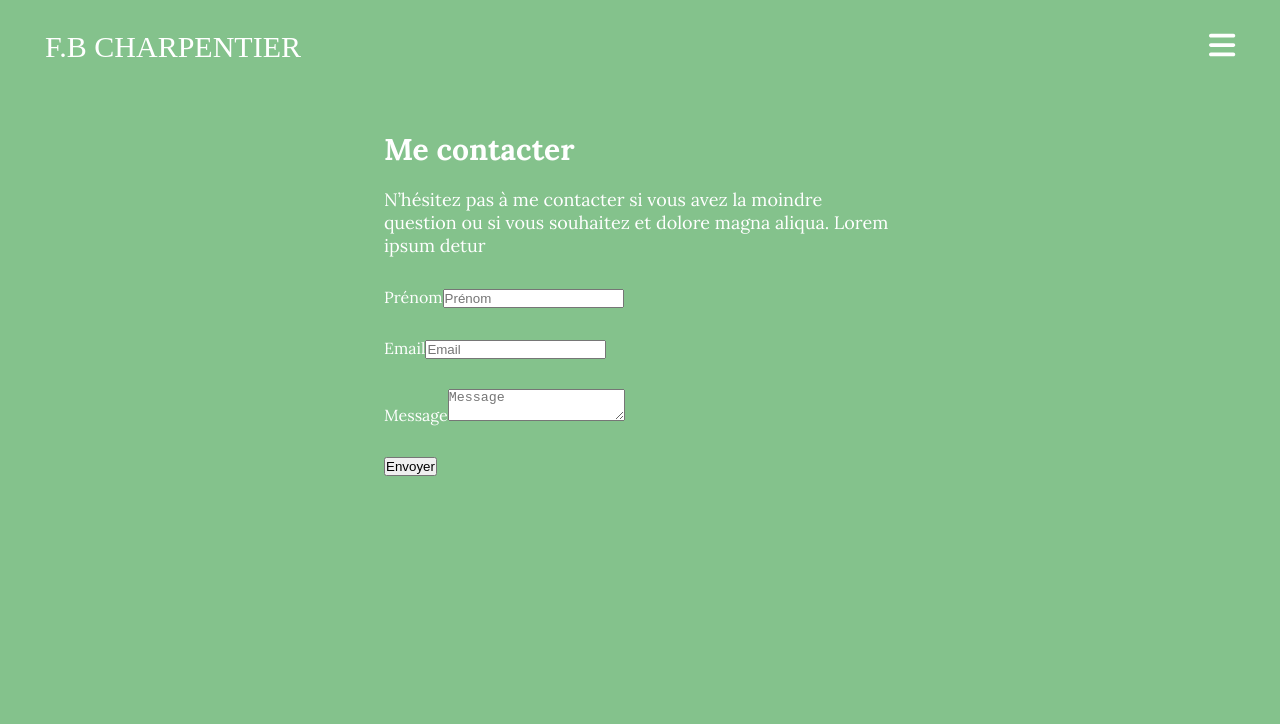
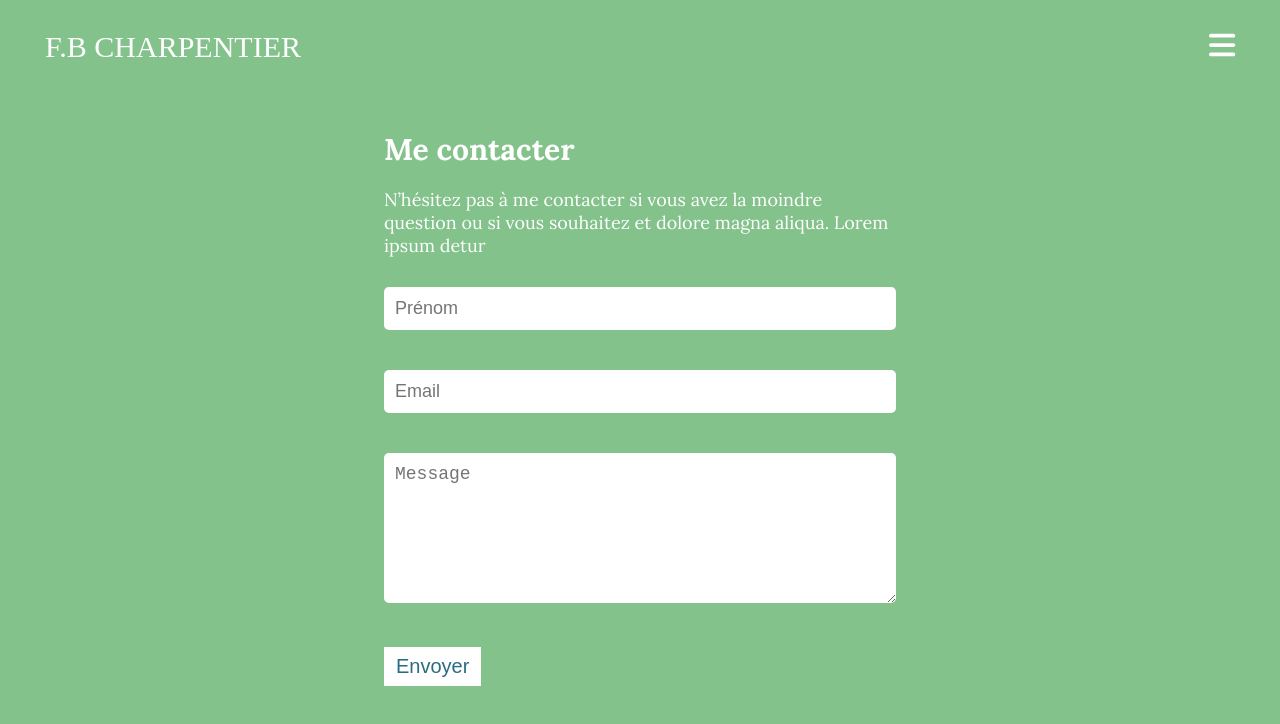
Before and after one commit to Adeleadbe/Fbcharpentier-author-website, a Next.js app: page /contact in a window 1280 px wide. Shown: the top 724 px of the page. Built offline with nearby package versions, Linux system fonts and the light colour scheme.

Commit message:
contact page complete

```diff
--- a/app/components/ContactForm/ContactForm.jsx
+++ b/app/components/ContactForm/ContactForm.jsx
@@ -5,6 +5,7 @@ import { useForm } from "react-hook-form"
 import { yupResolver } from "@hookform/resolvers/yup"
 import * as yup from "yup"
 import { submitFormData } from "./SubmitFormData"
+import styles from "./contact_form.module.css"
 
 const schema = yup.object().shape({
     lastName: yup.string().required("Le prénom est requis"),
@@ -33,19 +34,16 @@ const ContactForm = () => {
 
     return (
         <form onSubmit={handleSubmit(onSubmit)}>
-            <label htmlFor="lastName">Prénom</label>
-            <input type="text" id="lastName" placeholder="Prénom" {...register("lastName")} autoComplete="given-name" />
+            <input type="text" id="lastName" className={styles.input_field} placeholder="Prénom" {...register("lastName")} autoComplete="given-name" />
             <p>{errors.lastName?.message}</p>
 
-            <label htmlFor="email">Email</label>
-            <input type="text" id="email" placeholder="Email" {...register("email")} autoComplete="email" />
+            <input type="text" id="email" className={styles.input_field} placeholder="Email" {...register("email")} autoComplete="email" />
             <p>{errors.email?.message}</p>
 
-            <label htmlFor="message">Message</label>
-            <textarea id="message" placeholder="Message" {...register("message")} autoComplete="off" />
+            <textarea id="message" className={styles.input_field_message} placeholder="Message" {...register("message")} autoComplete="off" />
             <p>{errors.message?.message}</p>
 
-            <button type="submit">Envoyer</button>
+            <button className={styles.input_field_button} type="submit">Envoyer</button>
         </form>
     )
 }
--- a/app/components/ContactForm/contact_form.module.css
+++ b/app/components/ContactForm/contact_form.module.css
@@ -0,0 +1,25 @@
+.input_field, .input_field_message {
+    width: 100%;
+    padding: 11px;
+    margin-bottom: 10px;
+    border-radius: 5px;
+    border: none;
+    font-size: 18px;
+}
+
+.input_field_message {
+    height: 150px;
+}
+
+.input_field:focus, .input_field_message:focus {
+    outline-style: none;
+}
+
+.input_field_button {
+    padding: 8px 12px;
+    font-size: 20px;
+    background-color: rgb(255, 255, 255, 100%); /* Remplacez cela par votre couleur préférée */
+    color: rgb(43, 108, 130); /* Couleur du texte du bouton, remplacez-le par la couleur de texte souhaitée */
+    border: none; /* Supprime la bordure du bouton */
+    cursor: pointer; /* Ajoute un curseur pointer au survol */
+}
--- a/app/contact/page.module.css
+++ b/app/contact/page.module.css
@@ -10,7 +10,7 @@
     flex-direction: column;
     padding-left: 30%;
     padding-right: 30%;
-    z-index: -1;
+    z-index: 0;
 }
 
 .contact h1 {
```
